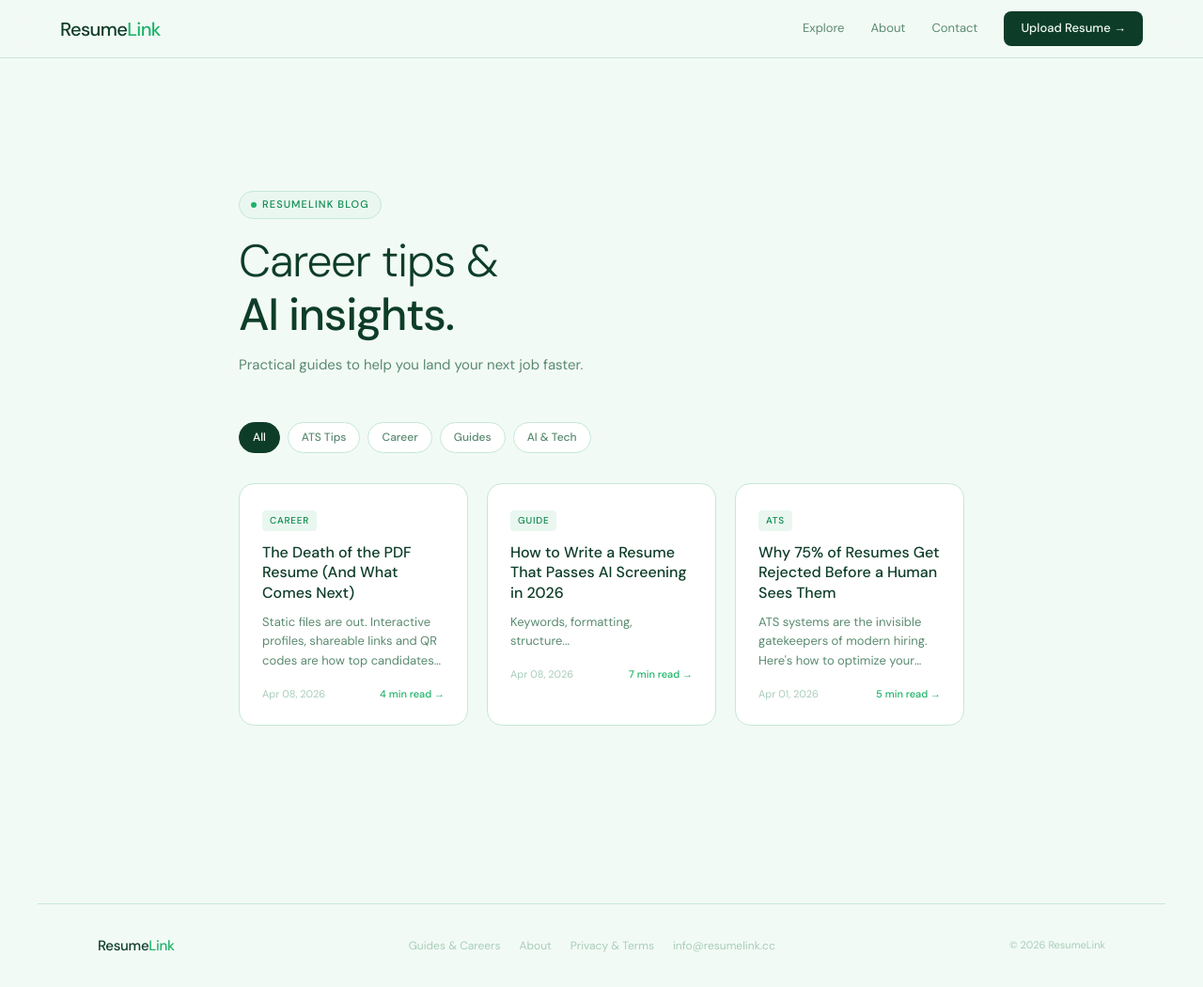
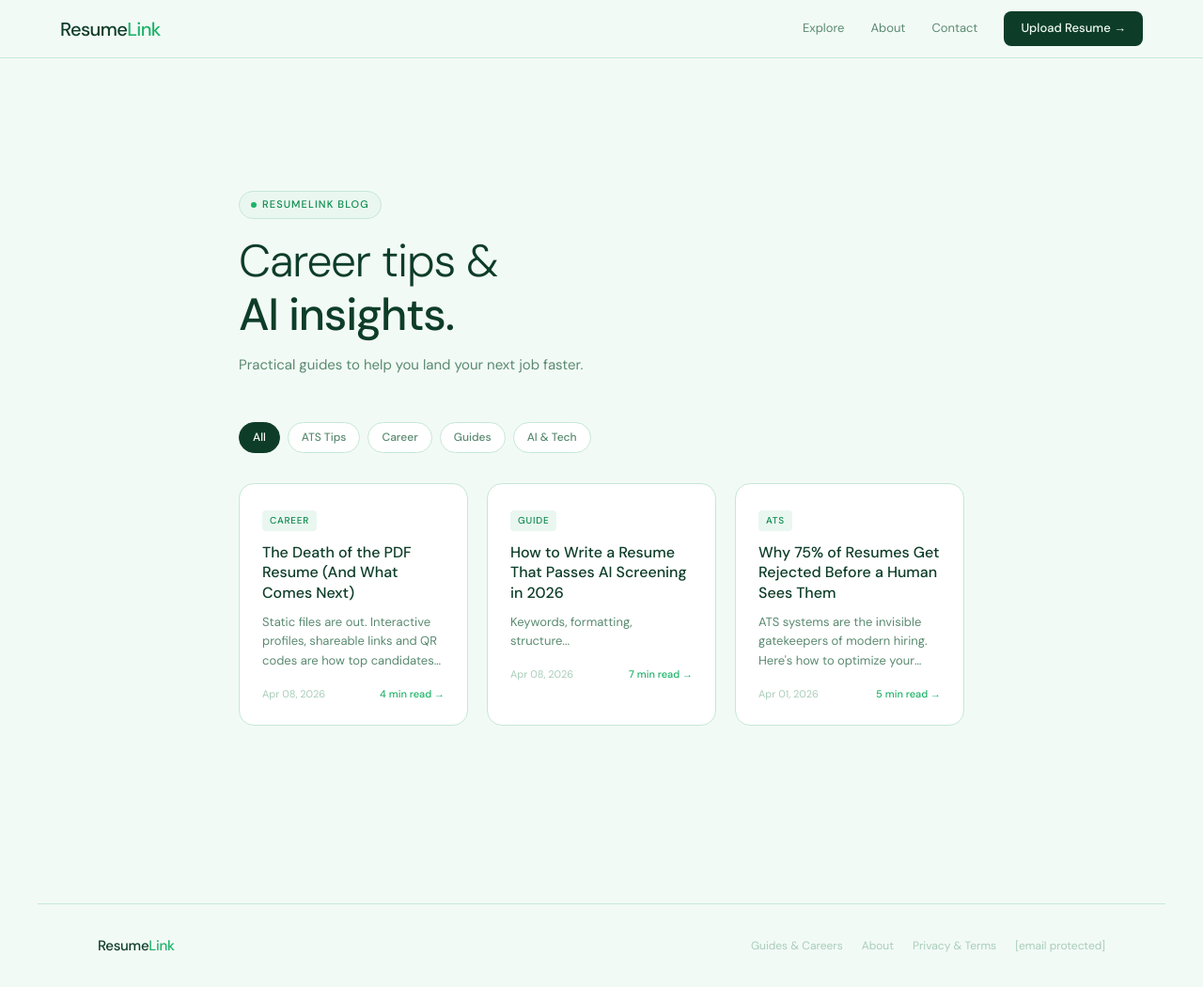
Before and after one commit to AIsrail/resumelink, a Jekyll site: the page built from blog.html, in a window 1280 px wide and 1050 px high. Shown: the whole window at 94% size. Built offline with Jekyll 4.4.1, drawn with Linux system fonts in a browser that asks for light colours; some web fonts are replaced.

Commit message:
Change contact links to use email protection
Updated contact links to use email protection and removed direct email display.

```diff
--- a/_layouts/default.html
+++ b/_layouts/default.html
@@ -67,7 +67,7 @@
     <div class="nav-links">
         <a href="/roles/">Explore</a>
         <a href="/about.html">About</a>
-        <a href="mailto:info@resumelink.cc">Contact</a>
+        <a href="/cdn-cgi/l/email-protection#1e777078715e6c7b6d6b737b72777075307d7d">Contact</a>
         <a href="/" class="nav-cta">Upload Resume →</a>
     </div>
     <button class="nav-hamburger" onclick="this.closest('nav').nextElementSibling.classList.toggle('open')" aria-label="Menu">
@@ -77,7 +77,7 @@
 <div class="nav-mobile">
     <a href="/roles/">Explore</a>
     <a href="/about.html">About</a>
-    <a href="mailto:info@resumelink.cc">Contact</a>
+    <a href="/cdn-cgi/l/email-protection#61080f070e21130412140c040d080f0a4f0202">Contact</a>
     <a href="/" style="color:var(--green-dk);font-weight:500">Upload Resume →</a>
 </div>
 
@@ -91,16 +91,4 @@
         <a href="/roles/">Guides & Careers</a>
         <a href="/about.html">About</a>
         <a href="/policy.html">Privacy & Terms</a>
-        <a href="mailto:info@resumelink.cc">info@resumelink.cc</a>
-    </div>
-    <div class="footer-copy">© 2026 ResumeLink</div>
-</footer>
-
-<script>
-function toggleMenu() {
-    document.querySelector('.nav-mobile').classList.toggle('open');
-}
-</script>
-
-</body>
-</html>
+        <a href="/cdn-cgi/l/email-protection#ea83848c85aa988f999f878f86838481c48989"><span class="__cf_email__" data-cfemail="056c6b636a45776076706860696c6b6e2b6666">[email&#160;protected]</s
```
